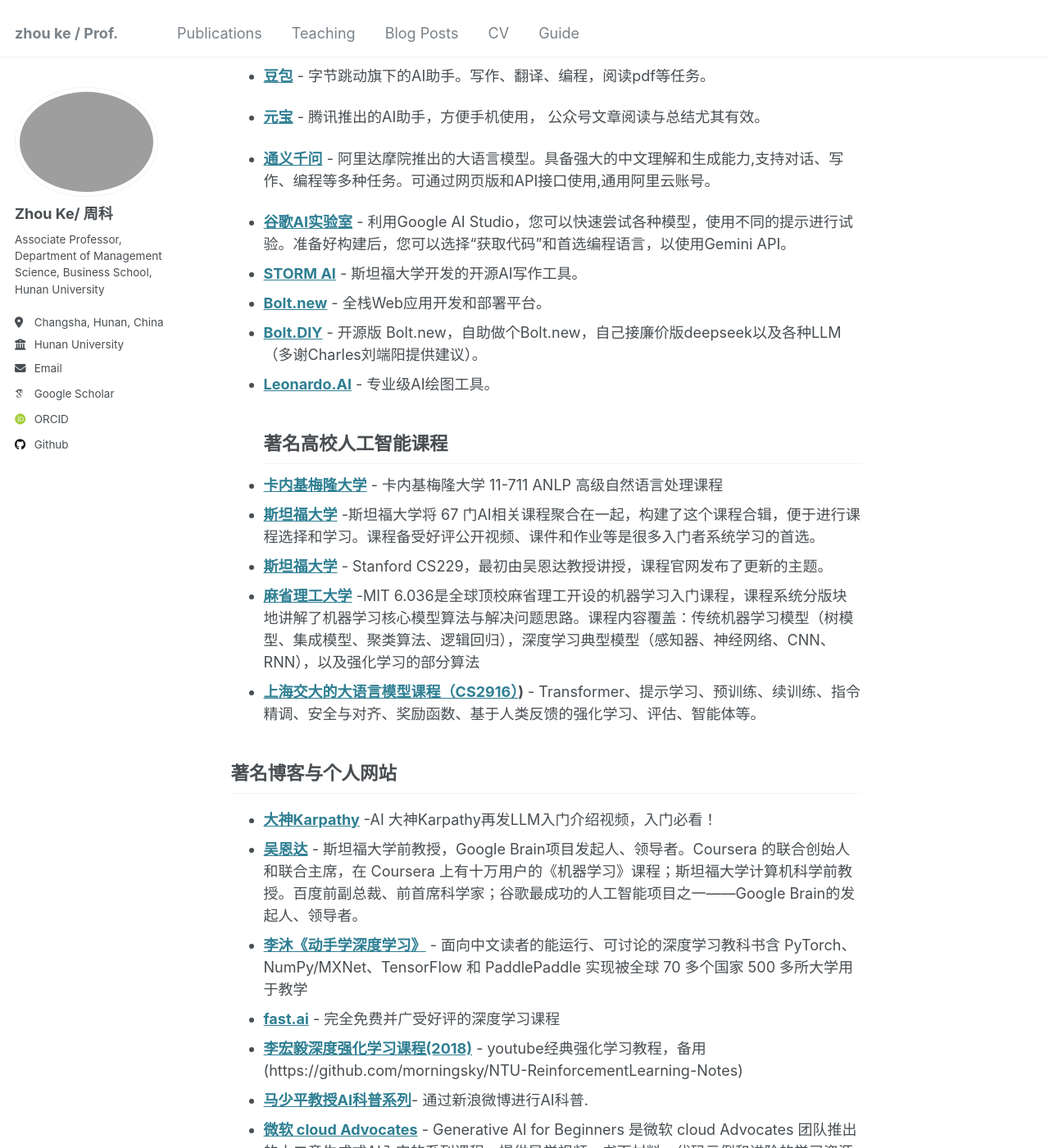
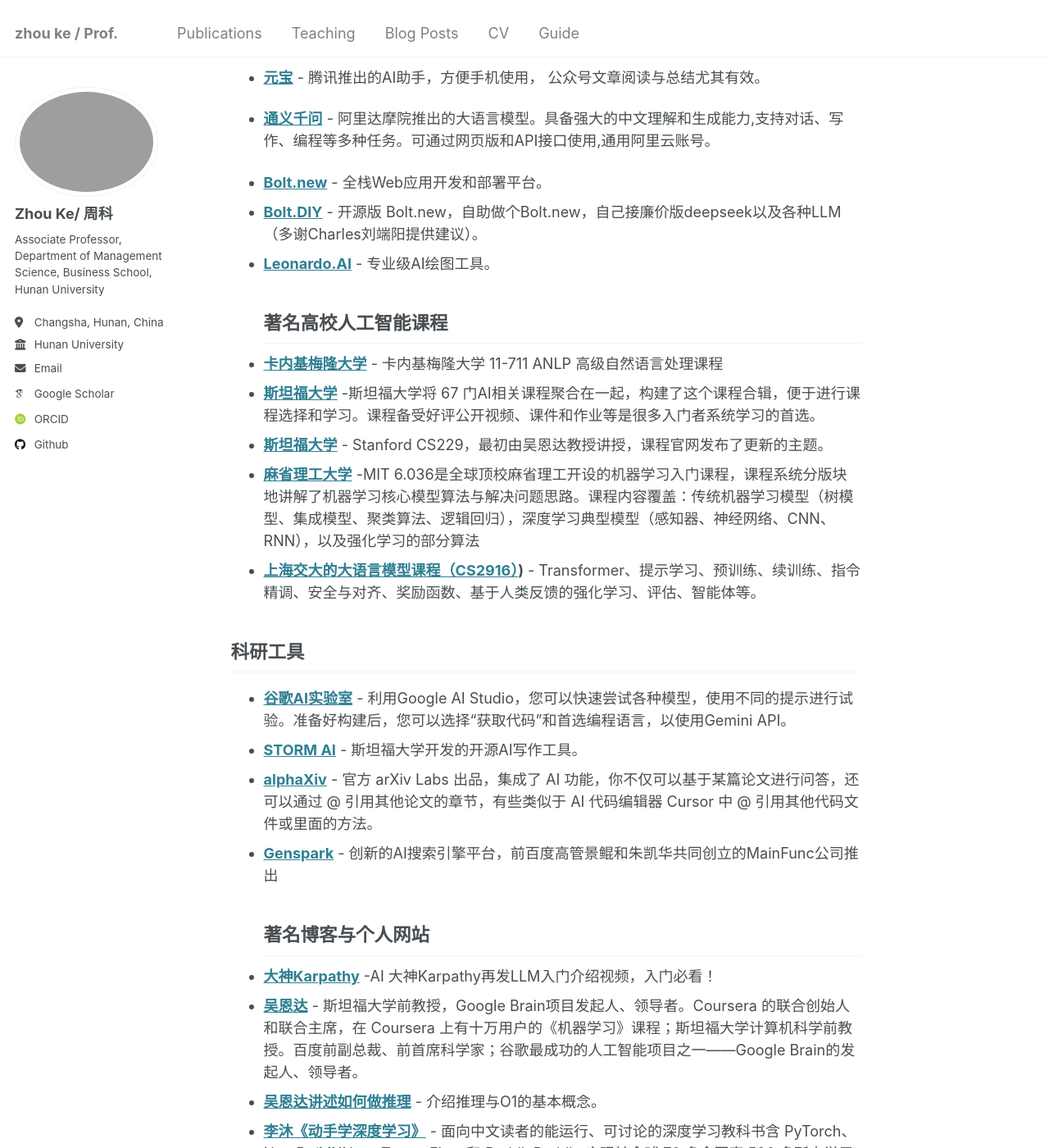
Before and after one commit to hustzhke/hustzhke.github.io, a Jekyll site: the page built from _pages/about.md, in a window 1280 px wide and 1400 px high, scrolled down 697 px. Shown: the whole window at 82% size. Built offline with Jekyll 4.4.1, drawn with Linux system fonts in a browser that asks for light colours; some web fonts are replaced; some of the changed text lies outside the part shown.

Commit message:
Update about.md

```diff
--- a/_pages/about.md
+++ b/_pages/about.md
@@ -42,10 +42,15 @@
 * **[麻省理工大学](https://openlearninglibrary.mit.edu/courses/course-v1:MITx+6.036+1T2019/course/)** -MIT 6.036是全球顶校麻省理工开设的机器学习入门课程，课程系统分版块地讲解了机器学习核心模型算法与解决问题思路。课程内容覆盖：传统机器学习模型（树模型、集成模型、聚类算法、逻辑回归），深度学习典型模型（感知器、神经网络、CNN、RNN），以及强化学习的部分算法
 * **[上海交大的大语言模型课程（CS2916）](https://gair-nlp.github.io/cs2916/docs/intro))** - Transformer、提示学习、预训练、续训练、指令精调、安全与对齐、奖励函数、基于人类反馈的强化学习、评估、智能体等。
 
-
+## 科研工具
+* **[谷歌AI实验室](https://aistudio.google.com/prompts/new_chat)** - 利用Google AI Studio，您可以快速尝试各种模型，使用不同的提示进行试验。准备好构建后，您可以选择“获取代码”和首选编程语言，以使用Gemini API。
+* **[STORM AI](https://storm.genie.stanford.edu/)** - 斯坦福大学开发的开源AI写作工具。
+* **[alphaXiv](https://www.alphaxiv.org/explore)** - 官方 arXiv Labs 出品，集成了 AI 功能，你不仅可以基于某篇论文进行问答，还可以通过 @ 引用其他论文的章节，有些类似于 AI 代码编辑器 Cursor 中 @ 引用其他代码文件或里面的方法。
+* **[Genspark](https://www.genspark.ai/)** - 创新的AI搜索引擎平台，前百度高管景鲲和朱凯华共同创立的MainFunc公司推出
 ## 著名博客与个人网站
 * **[大神Karpathy](www.youtube.com/watch?v=7xTGNNLPyMI)** -AI 大神Karpathy再发LLM入门介绍视频，入门必看！
 * **[吴恩达](https://www.deeplearning.ai/)** - 斯坦福大学前教授，Google Brain项目发起人、领导者。Coursera 的联合创始人和联合主席，在 Coursera 上有十万用户的《机器学习》课程；斯坦福大学计算机科学前教授。百度前副总裁、前首席科学家；谷歌最成功的人工智能项目之一——Google Brain的发起人、领导者。
+* **[吴恩达讲述如何做推理](https://learn.deeplearning.ai/courses/reasoning-with-o1/lesson/1/introduction)** - 介绍推理与O1的基本概念。
 * **[李沐《动手学深度学习》](https://zh.d2l.ai/)** - 面向中文读者的能运行、可讨论的深度学习教科书含 PyTorch、NumPy/MXNet、TensorFlow 和 PaddlePaddle 实现被全球 70 多个国家 500 多所大学用于教学
 * **[fast.ai](https://www.fast.ai/)** - 完全免费并广受好评的深度学习课程
 * **[李宏毅深度强化学习课程(2018)](https://www.youtube.com/watch?v=z95ZYgPgXOY&list=PLJV_el3uVTsODxQFgzMzPLa16h6B8kWM_)** - youtube经典强化学习教程，备用(https://github.com/morningsky/NTU-ReinforcementLearning-Notes)
```
Also changed, not shown: other parts of _pages/about.md (+3 -3 lines).
